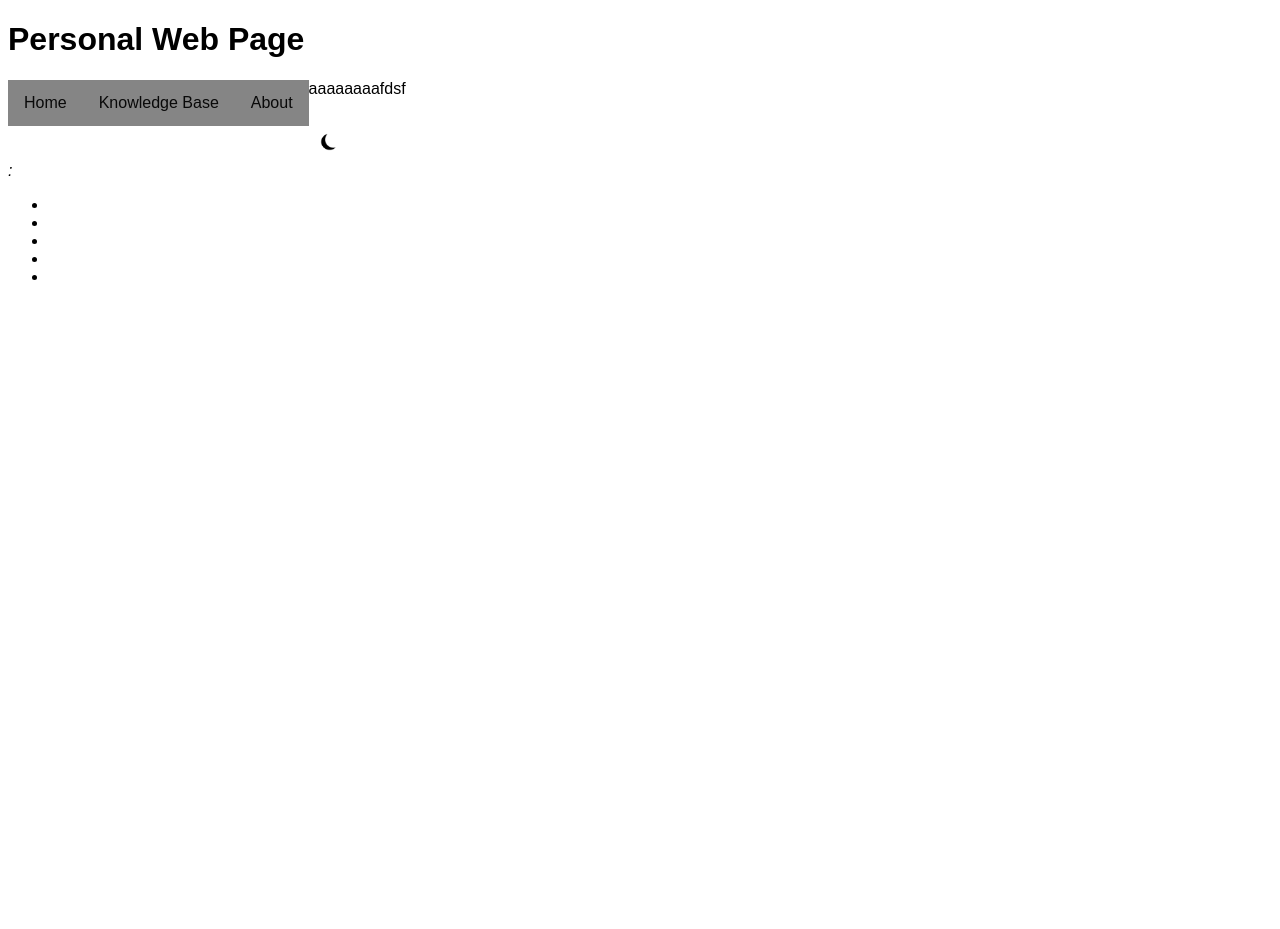
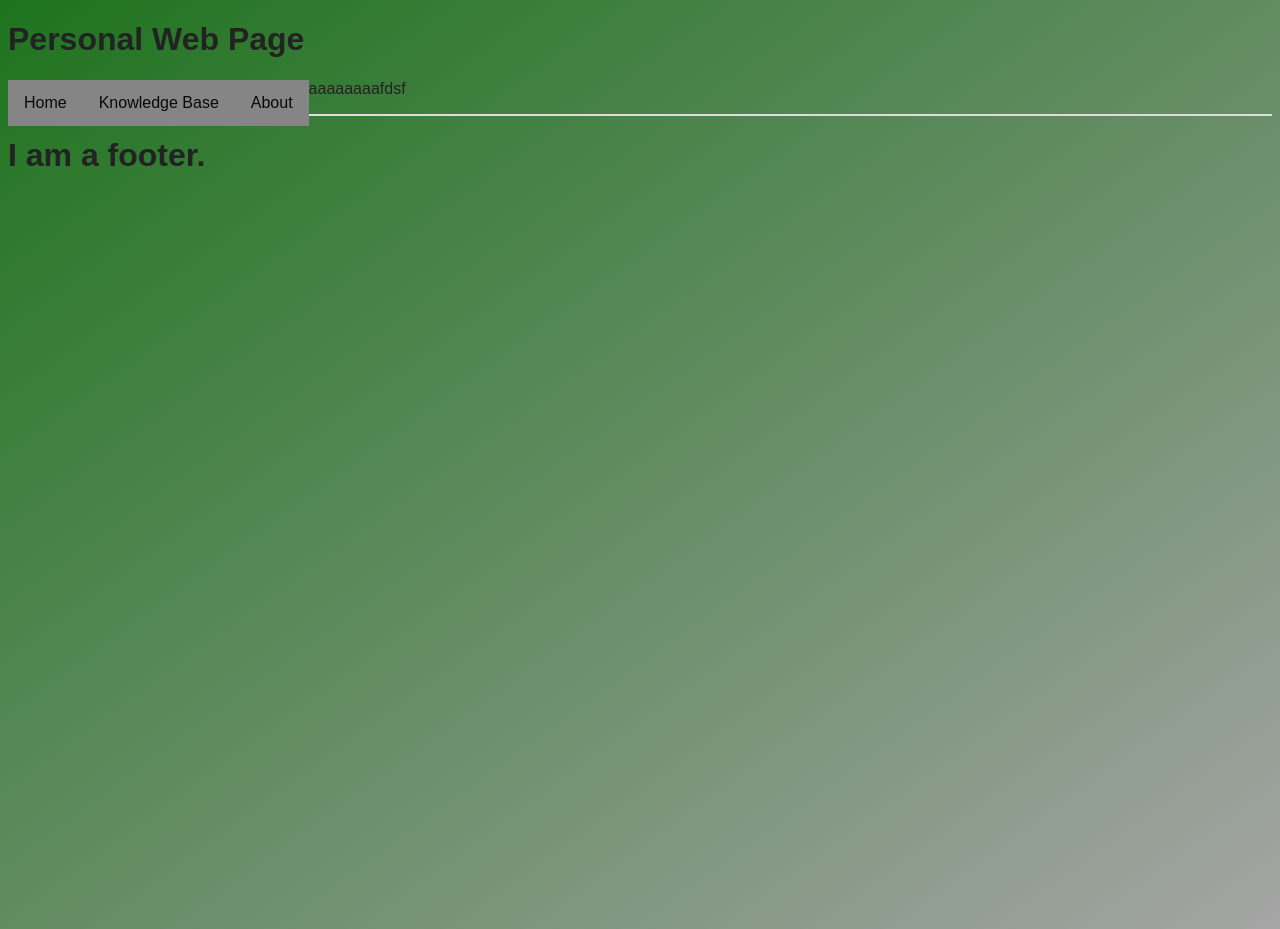
Before and after one commit to GiulioPorcu/giulioporcu.github.io, a Jekyll site: the page built from home.md, in a window 1280 px wide. Built offline with Jekyll 4.4.1, drawn with Linux system fonts in a browser that asks for light colours; before the commit the page ends 900 px from its top, so only the background shows below that.

Commit message:
Removed elements for localization/theming

```diff
--- a/_includes/footer.html
+++ b/_includes/footer.html
@@ -1,36 +1,2 @@
-<head>
-   <script src="/assets/javascript/theme.js"></script>
-</head>
-
 <hr class="solid">
-
-<div class="toggle-container">
-   <button class="theme-btn light" onclick="setTheme('light')">
-      <img src="/assets/images/lightsun.png" />
-   </button>
-
-   <button class="theme-btn dark" onclick="setTheme('dark')">
-      <img src="/assets/images/darkmoon.png" />
-   </button>
-</div>
-
-{% if page.layout != 'index' %}
-{% assign posts=site.posts | where:"lang-ref", page.lang-ref | sort: 'lang' %}
-{% if posts.size == 0 %}
-{% assign posts=site.pages | where:"lang-ref", page.lang-ref | sort: 'lang' %}
-{% endif %}
-{% if posts.size > 1 %}
-<footer>
-   <em>{{ site.data.global_translations[post.lang].readPageInDifferentLanguage }} :</em>
-   <ul>
-      {% for post in posts %}
-      <li>
-         <a href="{{ site.base-url }}{{ post.url }}" title="View in {{ post.lang }}">
-            {{ site.data.global_translations[post.lang].label }}
-         </a>
-      </li>
-      {% endfor %}
-   </ul>
-</footer>
-{% endif %}
-{% endif %}
+<h1>I am a footer.</h1>
--- a/_sass/main.scss
+++ b/_sass/main.scss
@@ -1,51 +1,18 @@
-:root.light {
+:root {
     --body-background: #ccc;
     --body-text-color: #222;
     --separator-color: #ddd;
-}
-
-:root.dark {
-    --body-background: #303030;
-    --body-text-color: #bbb;
-    --separator-color: #444;
 }
 
 hr.solid {
     border: 1px solid var(--separator-color);
 }
 
-.theme-btn.light {
-    display: none;
-}
-
-.dark .theme-btn.light {
-    display: block;
-}
-
-.dark .theme-btn.dark {
-    display: none;
-}
-
 body {
-    background-color: var(--body-background);
+    background: linear-gradient(to bottom right, rgb(30, 115, 30), rgb(165, 165, 165));
     color: var(--body-text-color);
+    min-height: 100vh;
     font-family: Arial, Helvetica, sans-serif;
-}
-
-.theme-btn {
-    width: 3em;
-    height: 3em;
-    padding: 0.5em;
-    border-radius: 50%;
-    cursor: pointer;
-    border: none;
-    background-color: transparent;
-}
-
-.theme-btn img {
-    height: 100%;
-    width: 100%;
-    object-fit: cover;
 }
 
 .navigation {
@@ -53,6 +20,7 @@ body {
     margin: 0;
     padding: 0;
     overflow: hidden;
+    display: flex;
     background-color: rgb(133, 133, 133);
 }
 
--- a/assets/javascript/theme.js
+++ /dev/null
@@ -1,21 +0,0 @@
-var availableThemes = ['light', 'dark'];
-
-function setTheme(theme) {
-    if (availableThemes.includes(theme)) {
-        document.documentElement.className = theme;
-        localStorage.setItem('theme', theme);
-    }
-    else {
-        setTheme(availableThemes[0]);
-    }
-}
-
-function getTheme() {
-    var theme = localStorage.getItem('theme');
-
-    if (theme) {
-        setTheme(theme);
-    }
-}
-
-getTheme();
```
Also changed, not shown: _data/global_translations.yml (+2 -7 lines), de/_posts/2022-12-29-willkommen-zu-jekyll.md (deleted, +0 -14 lines), assets/images/darkmoon.png (deleted), assets/images/lightsun.png (deleted).
